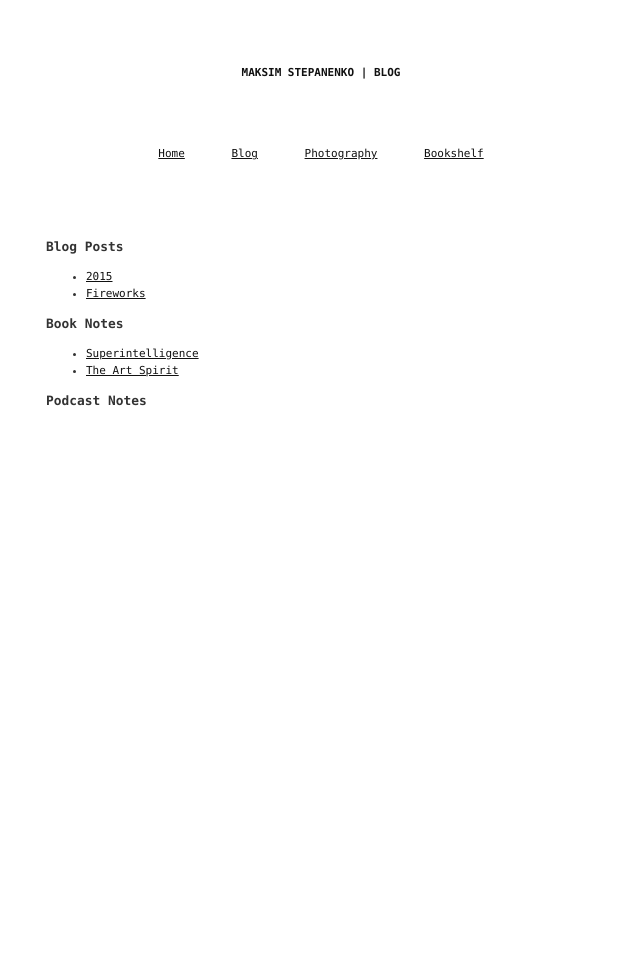
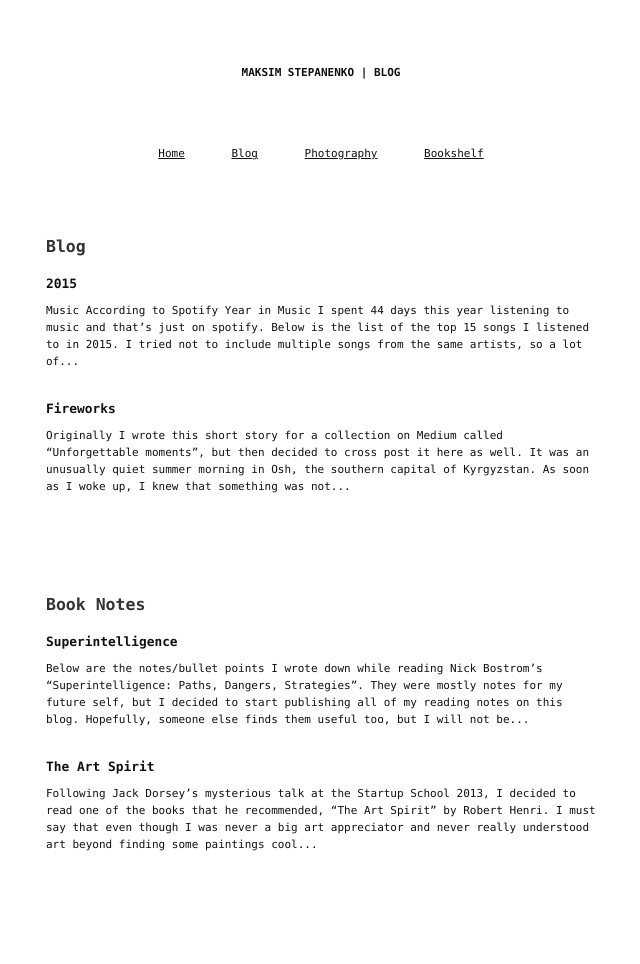
Before and after one commit to maksim-s/maksim-s.github.com, a Jekyll site: the page built from blog/index.html, in a window 1280 px wide. Shown: the whole page, without its empty margins (319-959 px from the left). Built offline with Jekyll 4.4.1, drawn with Linux system fonts in a browser that asks for light colours.

Commit message:
Split into categories

```diff
--- a/blog/index.html
+++ b/blog/index.html
@@ -5,41 +5,35 @@ description: "Blog"
 ---
 
 <div class='container posts'>
-  <div class='division'>
-    <h3>Blog Posts</h3>
-    <ul>
+  <div class='category'>
+    <h1>Blog</h1>
     {% for post in site.posts %}
       {% if post.category contains 'blog' %}
-        <li>
-          <a href='{{ post.url }}'>{{ post.title }}</a>
-        </li>
+        <div class='post'>
+          <h3 class='title'><a href='{{ post.url }}'>{{ post.title }}</a></h3>
+          <a href='{{ post.url }}'>
+            <div class='entry'>
+              {{ post.content | strip_html | truncatewords: 50 }}
+            </div>
+          </a>
+        </div>
       {% endif %}
     {% endfor %}
-    </ul>
   </div>
-  <div class='division'>
-    <h3>Book Notes</h3>
-    <ul>
+  <div class='category'>
+    <h1>Book Notes</h1>
     {% for post in site.posts %}
       {% if post.category contains 'book' %}
-        <li>
-          <a href='{{ post.url }}'>{{ post.title }}</a>
-        </li>
+        <div class='post'>
+          <h3 class='title'><a href='{{ post.url }}'>{{ post.title }}</a></h3>
+          <a href='{{ post.url }}'>
+            <div class='entry'>
+              {{ post.content | strip_html | truncatewords: 50 }}
+            </div>
+          </a>
+        </div>
       {% endif %}
     {% endfor %}
-    </ul>
+
   </div>
-  <div class='division'>
-    <h3>Podcast Notes</h3>
-    <ul>
-    {% for post in site.posts %}
-      {% if post.category contains 'podcast' %}
-        <li>
-          <a href='{{ post.url }}'>{{ post.title }}</a>
-        </li>
-      {% endif %}
-    {% endfor %}
-    </ul>
-  </div>
-
 </div>
--- a/books/index.html
+++ b/books/index.html
@@ -11,6 +11,7 @@ description: "One of my resolutions for 2013 was to read more, so I decided to s
       One of my resolutions for 2013 was to read more, so I decided to spend at least 30 minutes every day reading. I’ve been pretty good about keeping that up, but of course there are days when I don’t do it. Below is the list of books I’ve read since then; some of them also include links to the notes I took while reading.
     </p>
   </div>
+  {% include_relative 2016.html %}
   {% include_relative 2015.html %}
   {% include_relative 2014.html %}
   {% include_relative 2013.html %}
--- a/index.html
+++ b/index.html
@@ -31,7 +31,7 @@ description: "I grew up in Kyrgyzstan, but moved to the US for college and event
       <li><a href='http://kk.org/thetechnium/' target='_blank'>Kevin Kelly</a></li>
       <li><a href='http://cdixon.org/' target='_blank'>Chris Dixon</a></li>
       <li><a href='http://www.farnamstreetblog.com/' target='_blank'>Farnam Street</a></li>
-      <li><a href='http://fourhourworkweek.com/blog/' target='_blank'>Tim Ferris</a></li>
+      <li><a href='http://fourhourworkweek.com/blog/' target='_blank'>Tim Ferriss</a></li>
       <li><a href='http://www.meltingasphalt.com/' target='_blank'>Melting Asphalt</a></li>
       <li><a href='http://waitbutwhy.com/' target='_blank'>Wait But Why</a></li>
     </ul>
--- a/stylesheets/css/main.css
+++ b/stylesheets/css/main.css
@@ -33,6 +33,9 @@ html, body {
     .header .pages li {
       display: inline;
       margin: 0 20px; }
+      @media only screen and (max-width: 600px) {
+        .header .pages li {
+          margin: 0 15px; } }
 
 .container {
   width: 32%;
@@ -47,6 +50,15 @@ html, body {
       width: 90%;
       min-width: 100px; } }
 
+.posts a {
+  text-decoration: none; }
+.posts .post {
+  margin-bottom: 30px; }
+  .posts .post h3.title {
+    margin: 20px 0 10px 0; }
+.posts .category {
+  margin-bottom: 100px; }
+
 .content {
   margin: auto;
   margin-bottom: 100px; }
```
Also changed, not shown: books/2016.html (added, +14 -0 lines), stylesheets/sass/main.scss (+17 -0 lines), 1 other file.
